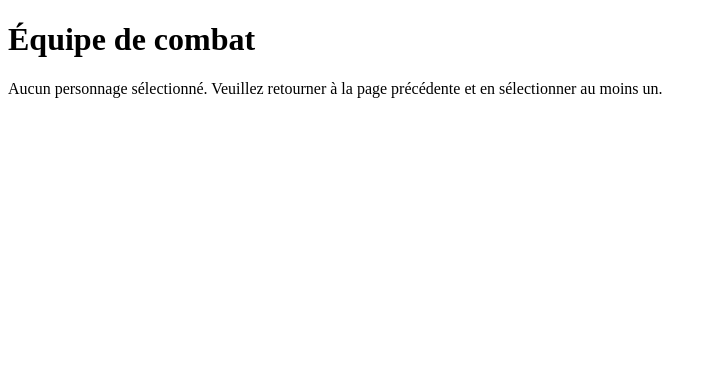
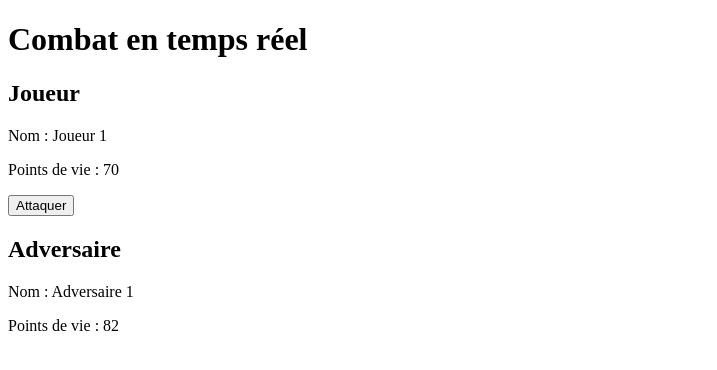
Before and after one commit to PierreKROB/game, a PHP site: page /battle/battle.php in a window 1280 px wide. Shown: the top 370 px of the page, without its empty margins (0-717 px from the left). Run offline with PHP 8.4, Linux system fonts and the light colour scheme.

```diff
--- a/battle/battle.php
+++ b/battle/battle.php
@@ -1,34 +1,86 @@
-<?php
-session_start();
-?>
-
 <!DOCTYPE html>
 <html>
 <head>
-    <title>Équipe de combat</title>
+    <meta charset="UTF-8">
+    <title>Combat en temps réel</title>
 </head>
 <body>
-    <h1>Équipe de combat</h1>
-    <?php
-        // Vérifiez si des personnages ont été sélectionnés
-        if (isset($_POST['selected_characters']) && !empty($_POST['selected_characters'])) {
-            // Obtenez les personnages sélectionnés et affichez-les sous forme de tableau
-            echo "<table border='1'>
-                    <tr>
-                        <th>ID</th>
-                        <th>Nom</th>
-                    </tr>";
-            foreach ($_POST['selected_characters'] as $selected_character_id) {
-                // Vous pouvez également utiliser l'API pour obtenir plus d'informations sur chaque personnage ici
-                echo "<tr>
-                        <td>$selected_character_id</td>
-                        <td>Personnage $selected_character_id</td>
-                      </tr>";
+    <div>
+        <h1>Combat en temps réel</h1>
+        <div>
+            <h2>Joueur</h2>
+            <div>
+                <p>Nom : <span id="player-name">Joueur 1</span></p>
+                <p>Points de vie : <span id="player-hp">100</span></p>
+            </div>
+            <button id="attack-button">Attaquer</button>
+        </div>
+        <div>
+            <h2>Adversaire</h2>
+            <div>
+                <p>Nom : <span id="enemy-name">Adversaire 1</span></p>
+                <p>Points de vie : <span id="enemy-hp">100</span></p>
+            </div>
+        </div>
+    </div>
+
+    <script>
+        // Fonction pour mettre à jour les points de vie affichés
+        function updateHP(character, hp) {
+            if (character === 'player') {
+                document.getElementById('player-hp').textContent = hp;
+            } else if (character === 'enemy') {
+                document.getElementById('enemy-hp').textContent = hp;
             }
-            echo "</table>";
-        } else {
-            echo "Aucun personnage sélectionné. Veuillez retourner à la page précédente et en sélectionner au moins un.";
         }
-    ?>
+
+        // Fonction pour gérer l'attaque
+        function attack() {
+            // Ici, vous enverrez une requête AJAX à l'API pour calculer les dégâts infligés à l'adversaire
+            // et mettez à jour les points de vie en conséquence
+            // Remplacez cette partie par votre propre code
+            let playerHP = parseInt(document.getElementById('player-hp').textContent);
+            let enemyHP = parseInt(document.getElementById('enemy-hp').textContent);
+
+            // Exemple de dégâts infligés (vous pouvez remplacer cette partie par votre propre logique de combat)
+            let damage = Math.floor(Math.random() * 20) + 10;
+            enemyHP -= damage;
+
+            updateHP('enemy', enemyHP);
+
+            // Vérifiez si l'adversaire est vaincu
+            if (enemyHP <= 0) {
+                alert('L\'adversaire a été vaincu !');
+            }
+        }
+
+        // Événement pour l'attaque lorsque le bouton est cliqué
+        document.getElementById('attack-button').addEventListener('click', () => {
+            attack();
+        });
+
+        // Répétez la requête AJAX périodiquement pour mettre à jour les points de vie en temps réel
+        setInterval(() => {
+            // Ici, vous enverrez une requête AJAX à l'API pour récupérer les points de vie des combattants
+            // et mettez à jour l'interface en conséquence
+            // Remplacez cette partie par votre propre code
+            let playerHP = parseInt(document.getElementById('player-hp').textContent);
+            let enemyHP = parseInt(document.getElementById('enemy-hp').textContent);
+
+            // Exemple de mise à jour des points de vie (vous pouvez remplacer cette partie par votre propre logique de récupération)
+            playerHP -= 5;
+            enemyHP -= 3;
+
+            // Mettez à jour l'interface avec les nouvelles valeurs de points de vie
+            updateHP('player', playerHP);
+            updateHP('enemy', enemyHP);
+
+            // Vérifiez si l'un des combattants est vaincu
+            if (playerHP <= 0 || enemyHP <= 0) {
+                alert('Le combat est terminé !');
+                // Ici, vous pouvez effectuer d'autres actions après la fin du combat
+            }
+        }, 1000); // Répétez toutes les 1000 millisecondes (1 seconde)
+    </script>
 </body>
 </html>
```
